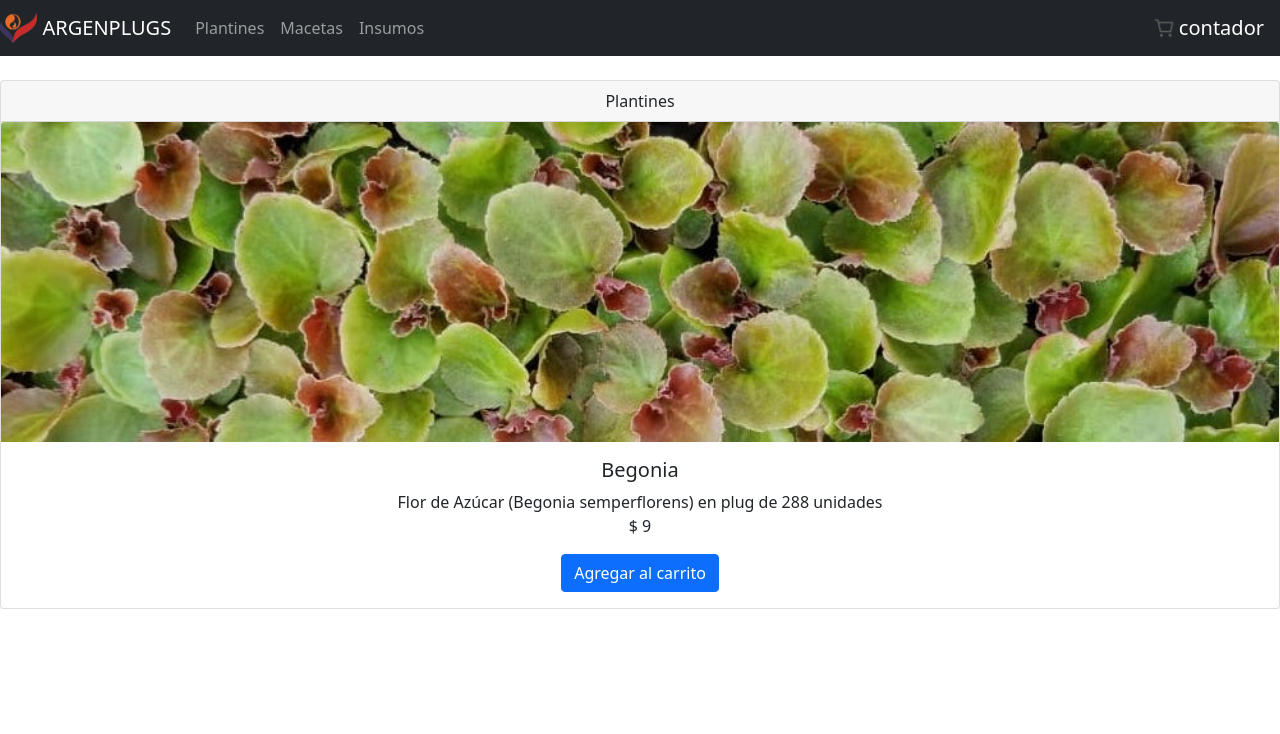
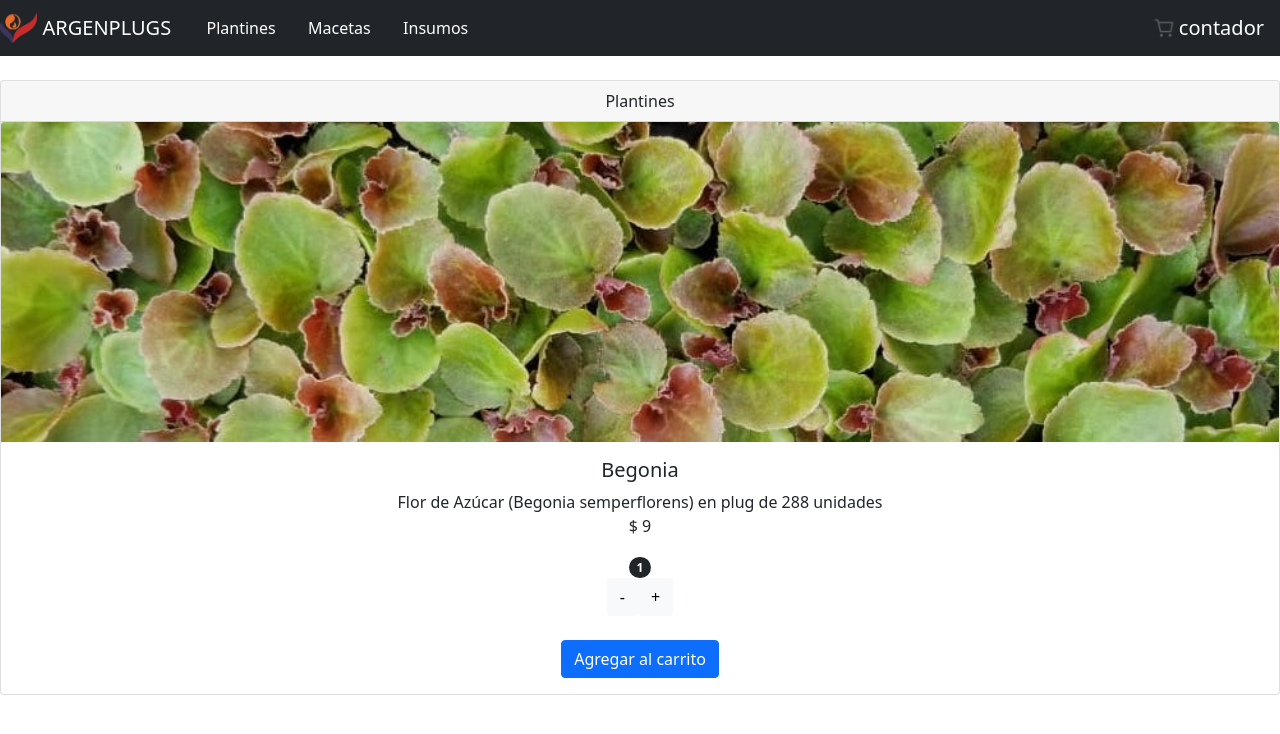
Before and after one commit to matias-millenaar/app-coder, a React (Create React App) app: page /item/1 in a window 1280 px wide. Shown: the top 734 px of the page. Built offline with nearby package versions, Linux system fonts and the light colour scheme.

Commit message:
integrated ItemCount to ItemDetail, offering the user to add as many products as determined by stock to the cart (which still needs to be developed)

```diff
--- a/src/App.js
+++ b/src/App.js
@@ -7,6 +7,7 @@ import ItemDetailContainer from './components/ItemDetailContainer/ItemDetailCont
 
 
 function App() {
+
   return (
     <div className="App">
       <BrowserRouter>
--- a/src/asyncMock.js
+++ b/src/asyncMock.js
@@ -1,8 +1,8 @@
 const products = [
-    {id:1, name: "Begonia", category: "Plantines", price: 9, img:"../images/begonia.jpg", img2:"../images/begonia2.jpeg", description: "Flor de Azúcar (Begonia semperflorens) en plug de 288 unidades"},
-    {id: 2, name: "Alegria", category: "Plantines", price: 8, img:"../images/alegria.jpg", img2:"../images/alegria2.jpeg", description: "Alegría del Hogar (Impatiens Walleriana) en plug de 288 unidades"},
-    {id: 3, name: "Maceta N12", category: "Macetas", price: 10, img:"../images/m12.jpeg", img2:"../images/m12b.jpg", description: "Maceta termoformada número 12 color terracota"},
-    {id: 4, name: "Sustrato Lambert", category: "Insumos", price: 3500, img:"../images/sustrato.png", img2:"../images/sustrato2.jpg", description:"Sustrado importado a base de turba Canadiense marca Lambert"}
+    {id:1, name: "Begonia", category: "Plantines", price: 9, stock: 10 , img:"../images/begonia.jpg", img2:"../images/begonia2.jpeg", description: "Flor de Azúcar (Begonia semperflorens) en plug de 288 unidades"},
+    {id: 2, name: "Alegria", category: "Plantines", price: 8, stock: 5 , img:"../images/alegria.jpg", img2:"../images/alegria2.jpeg", description: "Alegría del Hogar (Impatiens Walleriana) en plug de 288 unidades"},
+    {id: 3, name: "Maceta N12", category: "Macetas", price: 10, stock: 100 , img:"../images/m12.jpeg", img2:"../images/m12b.jpg", description: "Maceta termoformada número 12 color terracota"},
+    {id: 4, name: "Sustrato Lambert", category: "Insumos", price: 3500, stock: 20 , img:"../images/sustrato.png", img2:"../images/sustrato2.jpg", description:"Sustrado importado a base de turba Canadiense marca Lambert"}
 ]
 
 export const getProducts = (category) => {
--- a/src/components/ItemCount/ItemCount.js
+++ b/src/components/ItemCount/ItemCount.js
@@ -1,27 +1,27 @@
 import {useState} from 'react'
+import { Button, Badge } from 'react-bootstrap'
 
 const ItemCount = ({stock, initial, onAdd}) => {
-
-    const[count, setCount] = useState(initial)
+    const[quantity, setQuantity] = useState(initial)
 
     const decrement = () => {
-        if (count > 1) {
-            setCount(count - 1)
+        if (quantity > 1) {
+            setQuantity(quantity - 1)
         }
     }
     const increment = () => {
-        if (count < stock)
-            setCount(count + 1)
+        if (quantity < stock)
+            setQuantity(quantity + 1)
     }
 
     return (
         <>
-            <h3>Product</h3>
-            <h3>{count}</h3>
-            <button onClick={decrement}>-</button>
-            <button onClick={increment}>+</button>
+            <Badge pill size="xs" bg="dark"> {quantity} </Badge>
             <br/>
-            <button onClick={() => onAdd(count)}>Add to cart</button>
+            <Button variant="light" onClick={decrement}>-</Button>
+            <Button variant="light" onClick={increment}>+</Button>
+            <br/><br/>
+            <Button onClick={() => onAdd(quantity)}>Agregar al carrito</Button>
         </>
     )
 }
--- a/src/components/ItemDetail/ItemDetail.js
+++ b/src/components/ItemDetail/ItemDetail.js
@@ -1,6 +1,15 @@
-import { Card, Button } from "react-bootstrap"
+import { Card } from "react-bootstrap"
+import ItemCount from "../ItemCount/ItemCount.js"
+import { useState } from "react"
+import { Link } from "react-router-dom"
+
 
 const ItemDetail = ({product}) => {
+    const [quantity, setQuantity] = useState(0)
+
+    const handleOnAdd = (quantityToAdd) =>{
+        setQuantity(quantityToAdd)
+    }
 
     return (
         <>
@@ -15,7 +24,15 @@ const ItemDetail = ({product}) => {
                         <br/>
                         $ {product.price}
                     </Card.Text>
-                    <Button variant="primary">Agregar al carrito</Button>
+                    <Card.Text>
+                        {quantity > 0 ?
+                        <>
+                            <strong>{quantity} {quantity === 1 ? "producto agregado" : "productos agregados"} con éxito</strong>
+                            <br/><br/>
+                            <Link to={"/cart"} className={"btn btn-success"}> Finalizar compra </Link>
+                        </>:
+                        <ItemCount initial={1} stock={product.stock} onAdd={handleOnAdd}/>}
+                    </Card.Text>
                 </Card.Body>
             </Card>
         </>
--- a/src/components/ItemDetailContainer/ItemDetailContainer.js
+++ b/src/components/ItemDetailContainer/ItemDetailContainer.js
@@ -11,7 +11,7 @@ const  ItemDetailContainer = () => {
         getProduct(productId).then(product => {
             setProducts(product)
         }).catch( err => {
-            console.log(err);
+            console.error(err)
         })
     }, [productId])
 
--- a/src/components/NavBar/NavBar.js
+++ b/src/components/NavBar/NavBar.js
@@ -1,5 +1,6 @@
 import Navbar from 'react-bootstrap/Navbar'
 import Nav from 'react-bootstrap/Nav'
+import { Link } from "react-router-dom"
 
 
 const NavBar = () => {
@@ -19,9 +20,9 @@ const NavBar = () => {
             <Navbar.Toggle aria-controls="basic-navbar-nav" />
             <Navbar.Collapse id="basic-navbar-nav">
                 <Nav className='me-auto' activeKey={window.location.pathname}>
-                    <Nav.Link href="/category/plantines">Plantines</Nav.Link>
-                    <Nav.Link href="/category/macetas">Macetas</Nav.Link>
-                    <Nav.Link href="/category/insumos">Insumos</Nav.Link>
+                    <Link className='btn btn-dark' style={{marginLeft:"0.5vw"}} to="/category/plantines">Plantines</Link>
+                    <Link className='btn btn-dark' style={{marginLeft:"0.5vw"}} to="/category/macetas">Macetas</Link>
+                    <Link className='btn btn-dark' style={{marginLeft:"0.5vw"}} to="/category/insumos">Insumos</Link>
                 </Nav>
             </Navbar.Collapse>
             <Navbar.Brand href="#">
--- a/src/components/itemListContainer/itemListContainer.js
+++ b/src/components/itemListContainer/itemListContainer.js
@@ -11,7 +11,7 @@ const  ItemListContainer = () => {
         getProducts(categoryId).then(products => {
             setProducts(products)
         }).catch( err => {
-            console.log(err);
+            console.error(err);
         })
     }, [categoryId])
 
```
